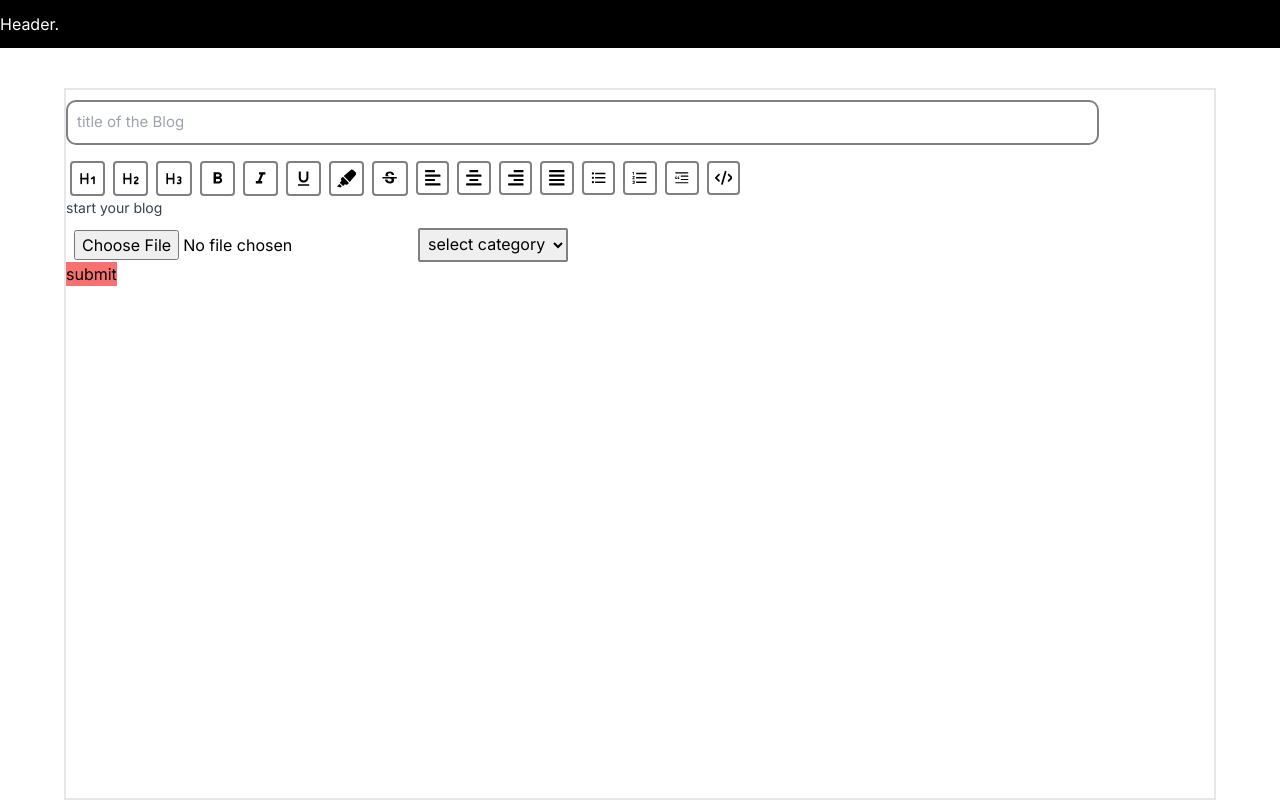
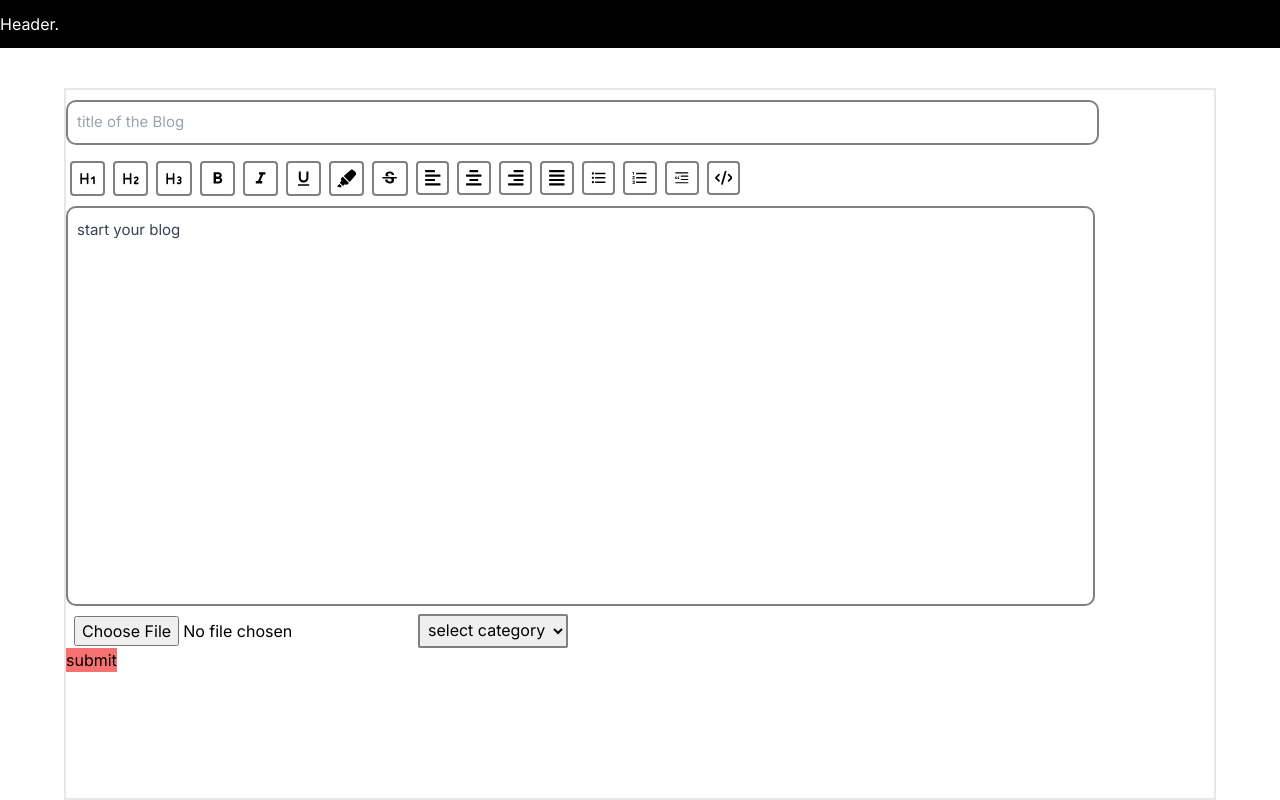
Before and after one commit to PhubForU/Fullstack-Blogs-web, a Next.js app: page /create in a window 1280 px wide. Built offline with nearby package versions, Linux system fonts and the light colour scheme.

Commit message:
made changes to global css

```diff
--- a/app/globals.css
+++ b/app/globals.css
@@ -1,6 +1,33 @@
 @tailwind base;
 @tailwind components;
 @tailwind utilities;
+
+@layer base {
+    h1 {
+        @apply text-3xl;
+        @apply font-bold;
+    }
+    h2 {
+        @apply text-2xl;
+        @apply font-bold;
+    }
+    h3 {
+        @apply text-xl;
+        @apply font-bold;
+    }
+    h4 {
+        @apply text-xl;
+        @apply font-semibold;
+    }
+    h5 {
+        @apply text-base; /*or text-lg */
+        @apply font-semibold;
+    }
+    h6 {
+        @apply text-sm;
+        @apply font-semibold;
+    }
+}
 
 .text-field {
     border: 2px solid gray;
@@ -13,8 +40,24 @@
 input:focus {
     outline-color: black;
 }
+
+.text-area {
+    border: 2px solid gray;
+    border-radius: 10px;
+    padding: 9px;
+    font-size: 15px;
+    margin-top: 10px;
+    overflow: auto;
+    height: 400px;
+}
+
 .text-msg {
     width: 86%;
     font-size: 11px;
     color: red;
 }
+
+.code-area {
+    color: white;
+    background-color: rgb(28, 27, 47);
+}
```
